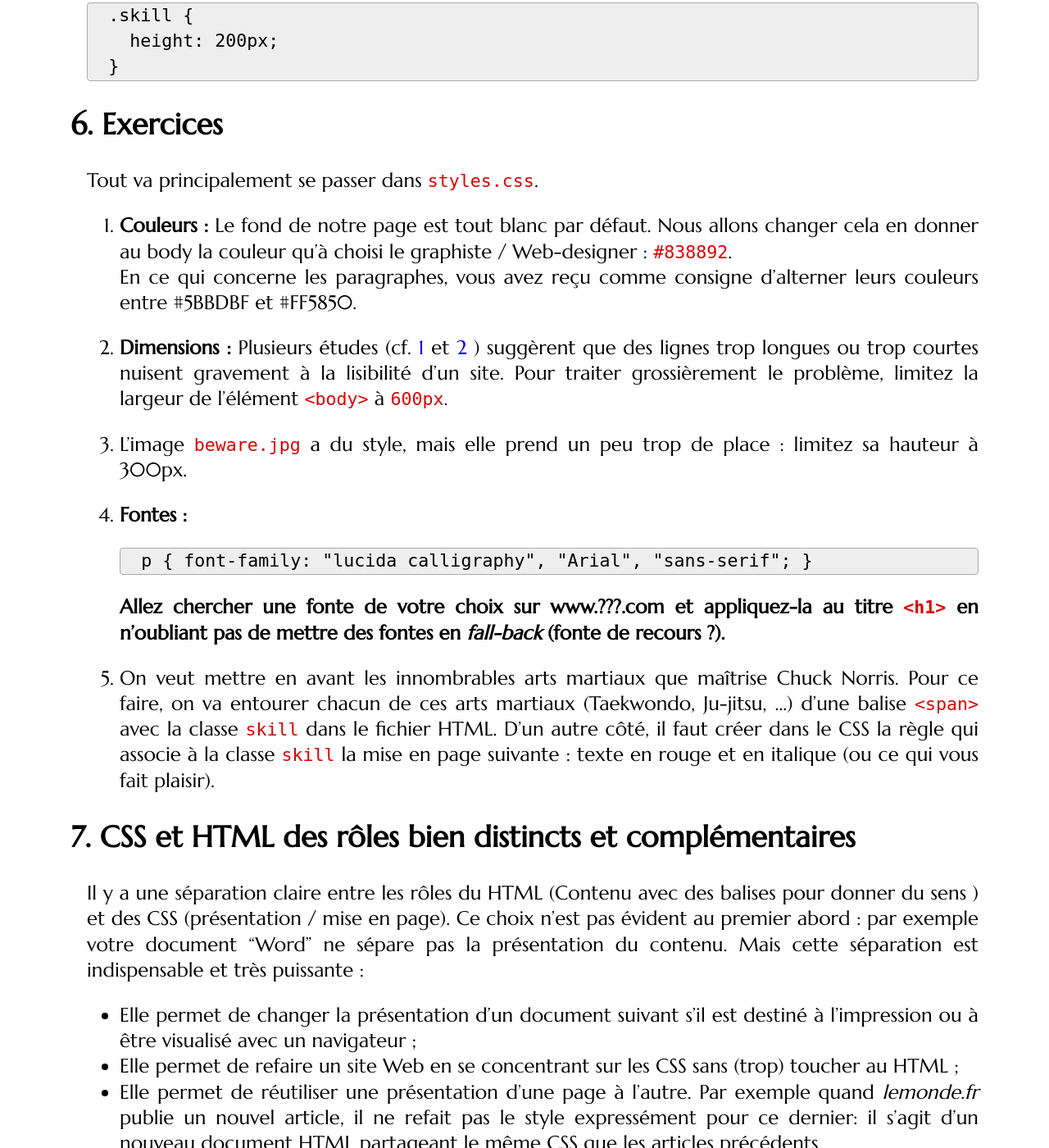
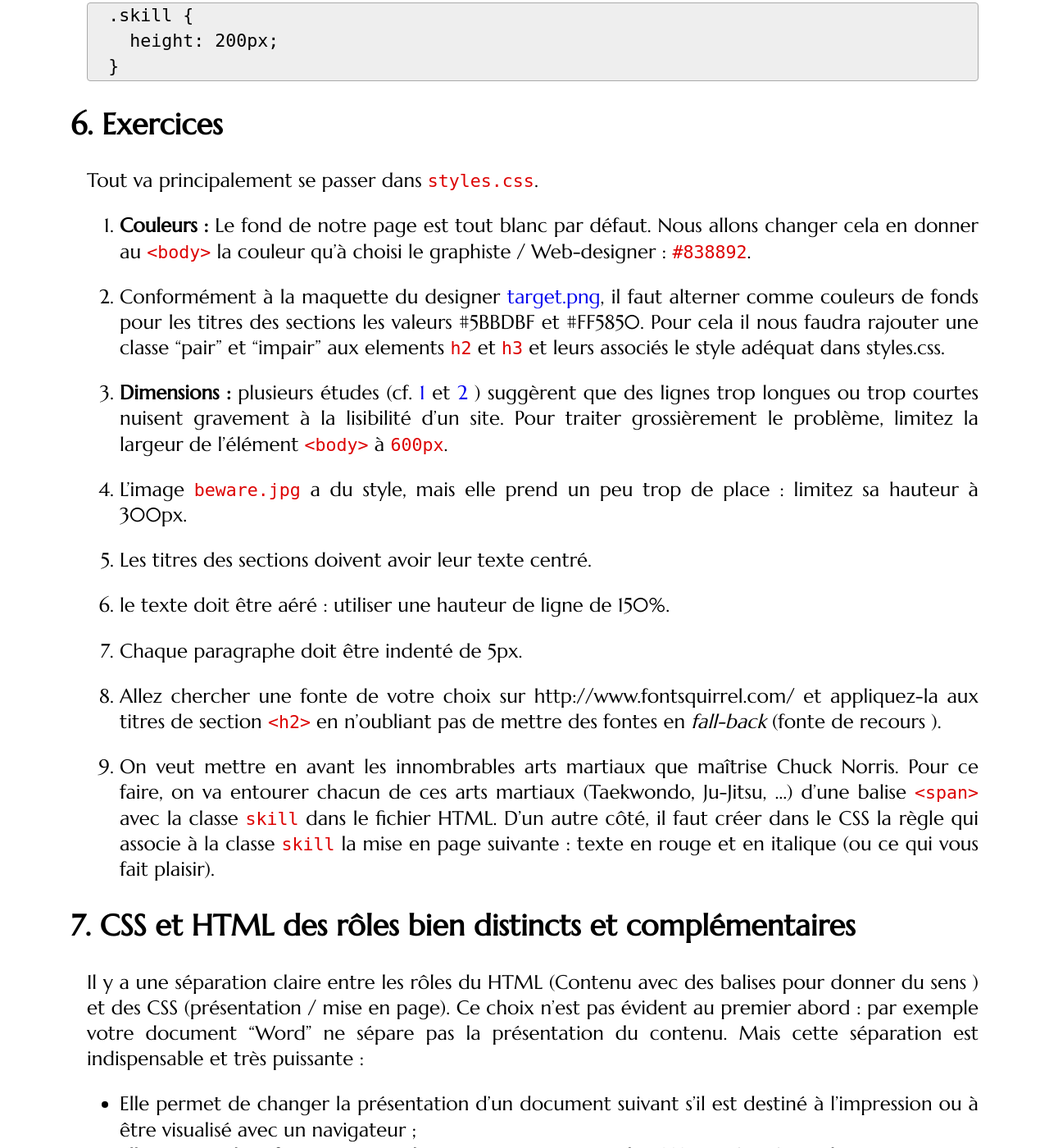
Before and after one commit to romainlebreton/R1.02-DeveloppementInterfacesWeb, a Jekyll site: the page built from tutorials/tutorial2.md, in a window 1280 px wide and 1400 px high, scrolled down 7327 px. Shown: the whole window at 82% size. Built offline with Jekyll 4.4.1, drawn with Linux system fonts in a browser that asks for light colours; some web fonts are replaced; comment, search, counter and statistics services are not loaded; some of the changed text lies outside the part shown.

Commit message:
tuto 2 review

```diff
--- a/tutorials/tutorial2.md
+++ b/tutorials/tutorial2.md
@@ -38,7 +38,7 @@ Dans le fichier `index.html`, il faut ajouter la ligne suivante dans l'en-tête
 document HTML (dans la partie `head`) :
 
 ~~~
-<link rel=‘stylesheet’ type=‘text/css’ href=‘css/styles.css’>
+<link rel="stylesheet" type="text/css" href="css/styles.css">
 ~~~
 {:.html}
 
@@ -50,16 +50,15 @@ Une règle CSS est composée de deux parties:
  * un sélecteur CSS,
  * un bloc de déclaration.
 
-Par exemple la règle CSS suivante donne à tous les div la hauteur de 200 pixels
-et définie comme couleur de fond le bleu :
+Par exemple la règle CSS suivante donne à tous les `h3` le style italique et défini comme couleur de texte le bleu :
 
 ~~~
-div { height:200px;background-color:blue;}
+h3 {  font-style:italic;color:blue;}
 ~~~
 {:.css}
 
- * le sélecteur est `div`,
- * le bloc de déclaration est `height:200px;background-color:blue;`.
+ * le sélecteur est `h3`,
+ * le bloc de déclaration est `font-style:italic;color:blue;`.
 
 
  Nous allons plus amplement présenter quelques blocs de
@@ -281,7 +280,7 @@ des paragraphes de texte :
    Si l'on donne un pourcentage comme valeur de `text-indent`, celui-ci est
    compris comme un pourcentage de la largeur de l'élément parent.
 
-## Les Sélecteurs CSS de base
+## Les sélecteurs CSS de base
 
 Les sélecteurs CSS permettent de préciser les éléments qui vont être impactés
 par la règle CSS.  Ils sont aussi utilisés sur d'autres problématiques du
@@ -306,7 +305,7 @@ est unique pour toute la page HTML. Un élément peut avoir plusieurs classes
 comme dans l'exemple précédent et ces classes sont faites pour être attribuées à
 de multiples éléments de la page.
 
-Les classes, identifiant et types permettent de construire 95 % des sélecteurs
+Les classes, identifiant et le type des balises permettent de construire 95 % des sélecteurs
 CSS de base. Voyons la syntaxe pour les utiliser.
 
 ### Les sélecteurs de balises
@@ -358,11 +357,12 @@ couleur des codes, la marge des blocs de codes, la taille de la police, ...
 Tout va principalement se passer dans `styles.css`.
 
 1. **Couleurs :** Le fond de notre page est tout blanc par défaut. Nous allons
-changer cela en donner au body la couleur qu'à choisi le graphiste / Web-designer :
+changer cela en donner au `<body>` la couleur qu'à choisi le graphiste / Web-designer :
 `#838892`.
-   En ce qui concerne les paragraphes, vous avez reçu comme consigne d'alterner leurs couleurs entre #5BBDBF et #FF5850.
+2. Conformément à la maquette du designer [target.png]({{site.baseurl}}/assets/target.png), il faut alterner comme couleurs de fonds pour les titres des sections les valeurs #5BBDBF et #FF5850.
+Pour cela il nous faudra rajouter une classe "pair" et "impair" aux elements `h2` et `h3` et leurs associés le style adéquat dans styles.css.
 
-2. **Dimensions :** Plusieurs études (cf.
+2. **Dimensions :** plusieurs études (cf.
 [1](https://viget.com/inspire/the-line-length-misconception) et
 [2](https://en.wikipedia.org/wiki/Line_length) ) suggèrent que des lignes trop
 longues ou trop courtes nuisent gravement à la lisibilité d'un site. Pour
@@ -384,20 +384,19 @@ limitez sa hauteur à 300px.
    Pas abordé !!!
    -->
 
-3. **Fontes :**
+4. Les titres des sections doivent avoir leur texte centré.
 
-   ~~~
-   p { font-family: "lucida calligraphy", "Arial", "sans-serif"; }
-   ~~~
-   {:.css}
+5. le texte doit être aéré : utiliser une hauteur de ligne de 150%.
 
-   **Allez chercher une fonte de votre choix sur www.???.com et appliquez-la au
-   titre `<h1>` en n'oubliant pas de mettre des fontes en *fall-back* (fonte de
-   recours ?).**
+6. Chaque paragraphe doit être indenté de 5px.
+
+3. Allez chercher une fonte de votre choix sur http://www.fontsquirrel.com/ et appliquez-la aux
+   titres de section `<h2>` en n'oubliant pas de mettre des fontes en *fall-back* (fonte de
+   recours ).
 
 5. On veut mettre en avant les innombrables arts martiaux que maîtrise Chuck
    Norris. Pour ce faire, on va entourer chacun de ces arts martiaux (Taekwondo,
-   Ju-jitsu, ...) d'une balise `<span>` avec la classe `skill` dans le fichier
+   Ju-Jitsu, ...) d'une balise `<span>` avec la classe `skill` dans le fichier
    HTML. D'un autre côté, il faut créer dans le CSS la règle qui associe à la
    classe `skill` la mise en page suivante : texte en rouge et en italique (ou
    ce qui vous fait plaisir).
```
Also changed, not shown: other parts of tutorials/tutorial2.md (+5 -5 lines).
